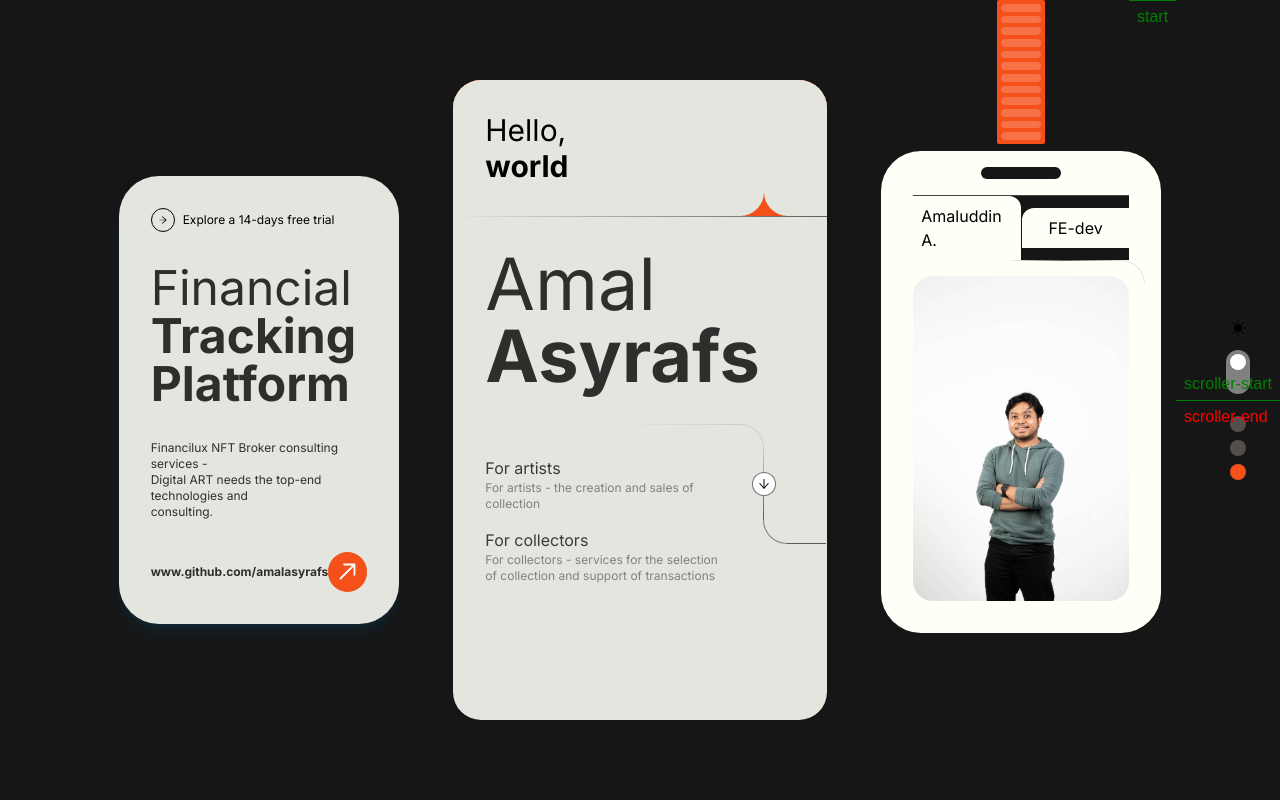
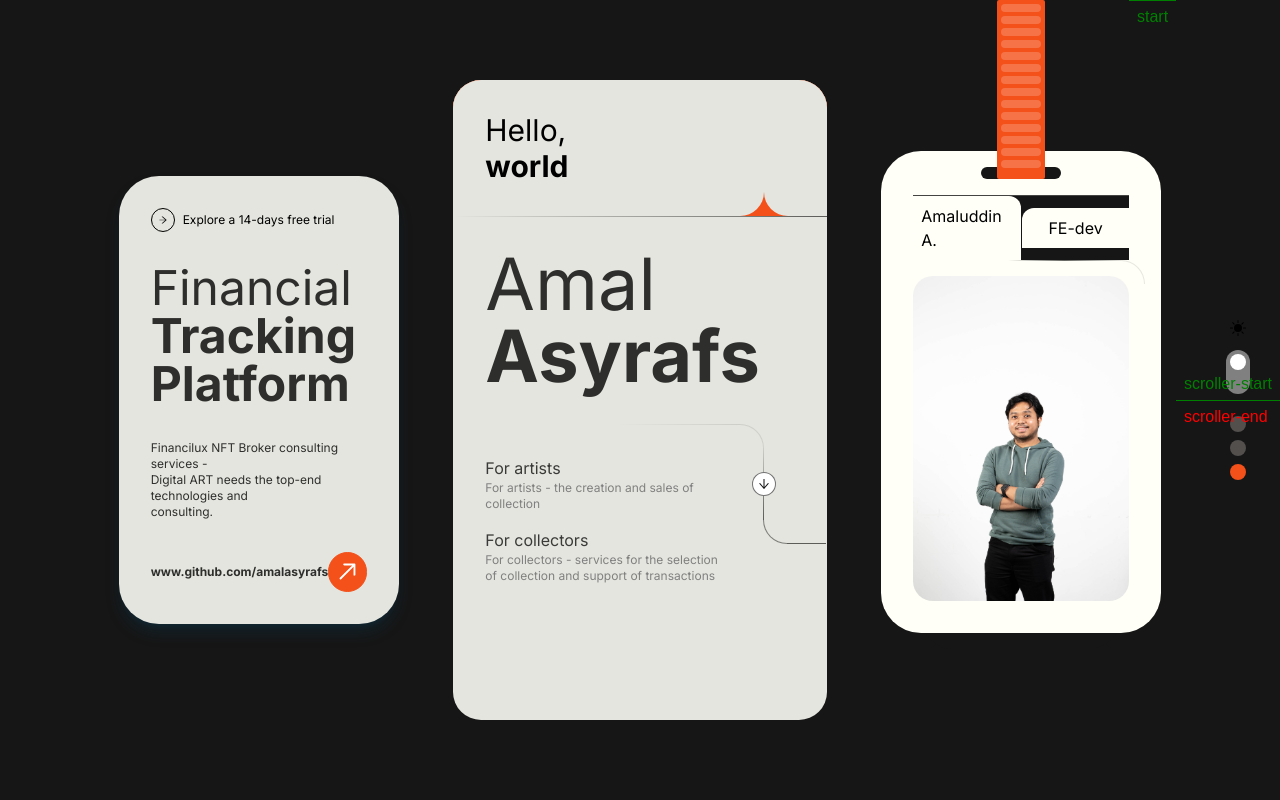
Before and after one commit to amalasyrafs/next-portfolio, a Next.js app: page / in a window 1280 px wide. Shown: the top 800 px of the page. Built offline with nearby package versions, Linux system fonts and the light colour scheme.

Commit message:
fixed right-card bar section

```diff
--- a/components/home/contact-us-section/index.js
+++ b/components/home/contact-us-section/index.js
@@ -33,8 +33,8 @@ export default function ContactUsSection({ setSection }) {
             className={" text-center font-raleway text-xl font-semibold"}
             style={{
               background: "-webkit-linear-gradient(#eee, #333)",
-              "-webkit-background-clip": "text",
-              "-webkit-text-fill-color": "transparent",
+              WebkitBackgroundClip: "text",
+              WebkitTextFillColor: "transparent",
             }}
           >
             Let's collaborate
@@ -45,8 +45,8 @@ export default function ContactUsSection({ setSection }) {
             }
             style={{
               background: "-webkit-linear-gradient(#eee, #333)",
-              "-webkit-background-clip": "text",
-              "-webkit-text-fill-color": "transparent",
+              WebkitBackgroundClip: "text",
+              WebkitTextFillColor: "transparent",
             }}
           >
             Tell me about your
--- a/components/home/main-section/right-card.js
+++ b/components/home/main-section/right-card.js
@@ -1,81 +1,85 @@
 import Image from "next/image";
 import ProfileImage from "@/assets/images/invokeProfile.jpg";
 import { classConcatenator } from "@/helpers/classConcatenator";
+import useWindowHeight from "@/hooks/useWindowHeight";
+import { useEffect, useRef, useState } from "react";
+
+const getBarOpacity = (currentBar, arrLength) => {
+  const fraction = currentBar / arrLength;
+  if (fraction <= 0.1) {
+    return 0.6;
+  } else if (fraction > 0.1 && fraction <= 0.2) {
+    return 0.55;
+  } else if (fraction > 0.2 && fraction <= 0.3) {
+    return 0.5;
+  } else if (fraction > 0.3 && fraction <= 0.4) {
+    return 0.45;
+  } else if (fraction > 0.4 && fraction <= 0.5) {
+    return 0.4;
+  } else if (fraction > 0.5 && fraction <= 0.75) {
+    return 0.3;
+  } else if (fraction > 0.75 && fraction <= 1) {
+    return 0.2;
+  } else {
+    return 0.2;
+  }
+};
 
 export default function RightCard({ extended }) {
+  const windowHeight = useWindowHeight();
+  const [barHeight, setBarHeight] = useState(244);
+  const [barArr, setBarArr] = useState(new Array(20).fill(1));
+  const [barHeightExt, setBarHeightExt] = useState(559);
+  const [barArrExt, setBarArrExt] = useState(new Array(40).fill(1));
+  const divRef = useRef(null);
+
+  useEffect(() => {
+    const barHeight = (windowHeight - divRef.current.clientHeight + 40) / 2;
+    const arrLength = Math.floor(barHeight / 12);
+    const arrLengthExt = Math.floor((barHeight + 335) / 12);
+    setBarHeight(barHeight);
+    setBarArr(new Array(arrLength).fill(1));
+    setBarHeightExt(barHeight + 335);
+    setBarArrExt(new Array(arrLengthExt).fill(1));
+  }, [windowHeight]);
   return (
     // Right card
     <div className="relative flex w-1/4 flex-col justify-center">
       <div
         className={classConcatenator(
           "absolute left-[calc(50%_-_24px)] z-10 flex w-12 flex-col gap-1 rounded-sm bg-invoke-orange p-1",
-          extended ? "-top-[428px] h-[496px] rounded-t-md" : "-top-[10vh] h-36 "
+          extended ? "-top-[428px] rounded-t-md" : "-top-[10vh] h-36 "
         )}
+        style={{
+          height: extended ? barHeightExt : barHeight,
+        }}
       >
         {extended
-          ? [
-              "bg-white/60",
-              "bg-white/60",
-              "bg-white/60",
-              "bg-white/60",
-              "bg-white/60",
-              "bg-white/50",
-              "bg-white/50",
-              "bg-white/50",
-              "bg-white/50",
-              "bg-white/50",
-              "bg-white/50",
-              "bg-white/40",
-              "bg-white/40",
-              "bg-white/40",
-              "bg-white/40",
-              "bg-white/40",
-              "bg-white/40",
-              "bg-white/30",
-              "bg-white/30",
-              "bg-white/30",
-              "bg-white/30",
-              "bg-white/30",
-              "bg-white/30",
-              "bg-white/30",
-              "bg-white/30",
-              "bg-white/30",
-              "bg-white/30",
-              "bg-white/30",
-              "bg-white/30",
-              "bg-white/20",
-              "bg-white/20",
-              "bg-white/20",
-              "bg-white/20",
-              "bg-white/20",
-              "bg-white/20",
-              "bg-white/20",
-              "bg-white/20",
-              "bg-white/20",
-              "bg-white/20",
-              "bg-white/20",
-              "bg-white/20",
-            ].map((el, index) => (
-              <div key={index} className={`h-2 w-full rounded-md ${el}`} />
+          ? barArrExt.map((el, index, arr) => (
+              <div
+                style={{
+                  backgroundColor: "white",
+                  opacity: getBarOpacity(index + 1, arr.length),
+                }}
+                key={index}
+                className={`h-2 w-full rounded-md`}
+              />
             ))
-          : [
-              "bg-white/20",
-              "bg-white/20",
-              "bg-white/20",
-              "bg-white/20",
-              "bg-white/20",
-              "bg-white/20",
-              "bg-white/20",
-              "bg-white/20",
-              "bg-white/20",
-              "bg-white/20",
-              "bg-white/20",
-              "bg-white/20",
-            ].map((el, index) => (
-              <div key={index} className={`h-2 w-full rounded-md ${el}`} />
+          : barArr.map((el, index) => (
+              <div
+                style={{
+                  backgroundColor: "white",
+                  opacity: 0.2,
+                }}
+                key={index}
+                className={`h-2 w-full rounded-md`}
+              />
             ))}
       </div>
-      <div className="relative rounded-[40px] bg-invoke-white px-8 pb-4 text-invoke-textBlack">
+      <div
+        ref={divRef}
+        className="relative rounded-[40px] bg-invoke-white px-8 pb-4 text-invoke-textBlack"
+      >
         <div className="flex w-full items-center justify-center border-b border-b-invoke-bgBlack/80 py-4">
           <div className="h-3 w-20 rounded-full bg-invoke-bgBlack" />
         </div>
--- /dev/null
+++ b/hooks/useWindowHeight.js
@@ -0,0 +1,25 @@
+import { useState, useEffect } from "react";
+
+const useWindowHeight = () => {
+  const [windowHeight, setWindowHeight] = useState(
+    typeof window !== "undefined" ? window.innerHeight : 0
+  );
+
+  useEffect(() => {
+    if (typeof window !== "undefined") {
+      const handleResize = () => {
+        setWindowHeight(window.innerHeight);
+      };
+
+      window.addEventListener("resize", handleResize);
+
+      return () => {
+        window.removeEventListener("resize", handleResize);
+      };
+    }
+  }, []);
+
+  return windowHeight;
+};
+
+export default useWindowHeight;
```
